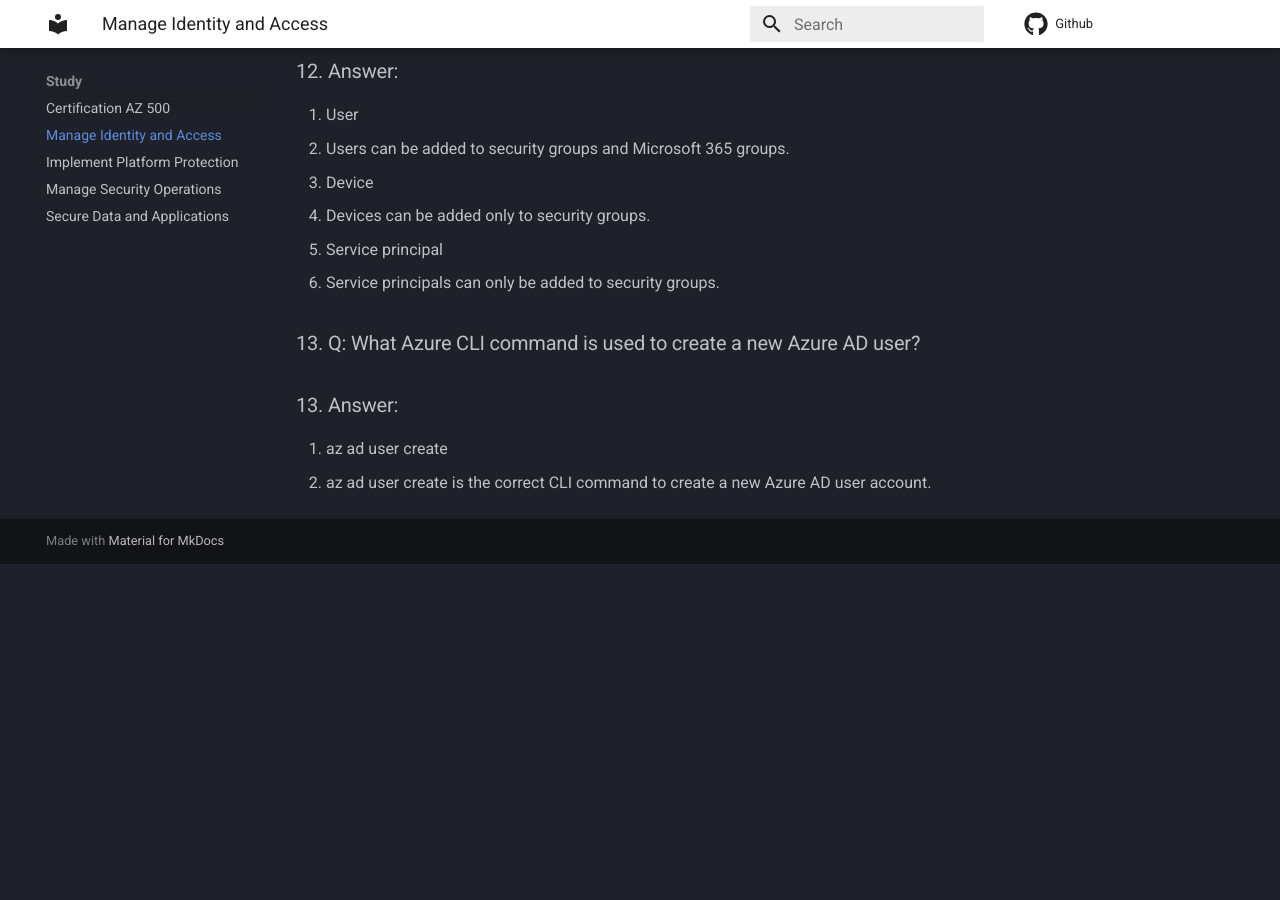
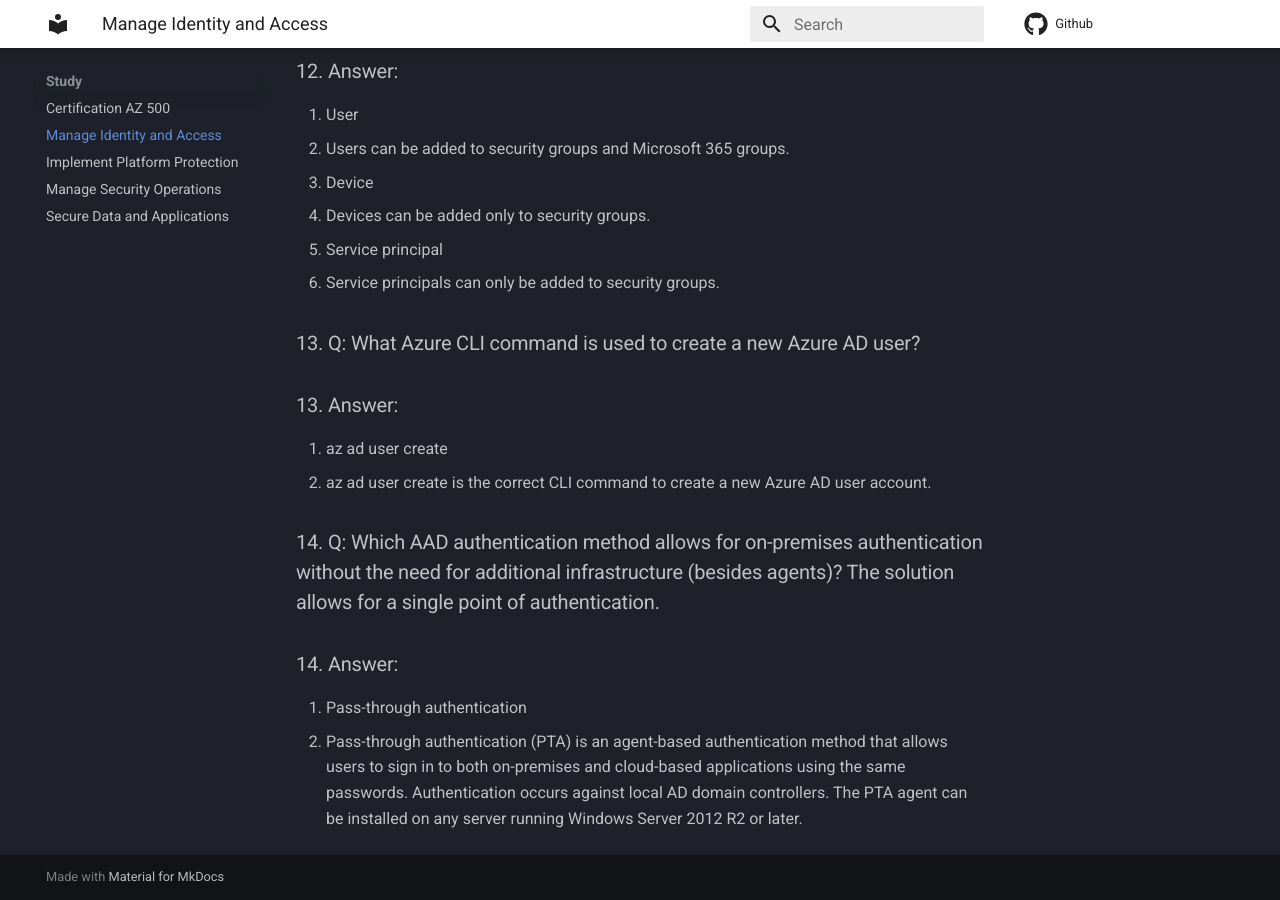
Before and after one commit to ardeshir/ardeshir.github.io, an MkDocs documentation site: the page built from docs/access.md, in a window 1280 px wide and 900 px high, scrolled down 4894 px. Built offline with MkDocs 1.6.1 and Material for MkDocs 9.7.7, drawn with Linux system fonts in a browser that asks for light colours; comment, search, counter and statistics services are not loaded; before the commit the page ends 5458 px from its top, so only the background shows below that.

Commit message:
adding 14

```diff
--- a/docs/access.md
+++ b/docs/access.md
@@ -138,3 +138,8 @@
 ### 13. Answer:
 1. az ad user create
 - az ad user create is the correct CLI command to create a new Azure AD user account.
+
+### 14. Q: Which AAD authentication method allows for on-premises authentication without the need for additional infrastructure (besides agents)? The solution allows for a single point of authentication.
+### 14. Answer:
+1. Pass-through authentication
+- Pass-through authentication (PTA) is an agent-based authentication method that allows users to sign in to both on-premises and cloud-based applications using the same passwords. Authentication occurs against local AD domain controllers. The PTA agent can be installed on any server running Windows Server 2012 R2 or later.
```
